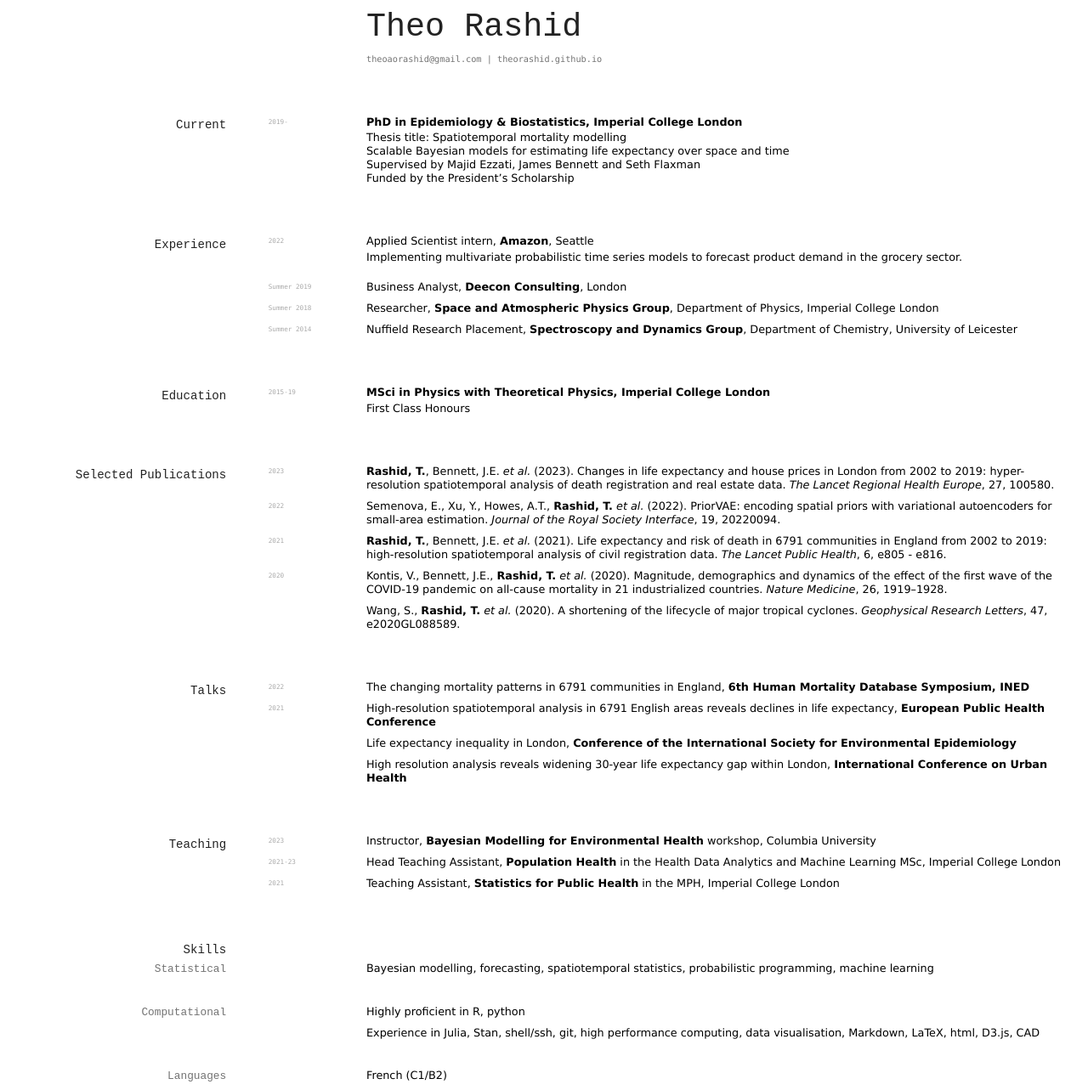
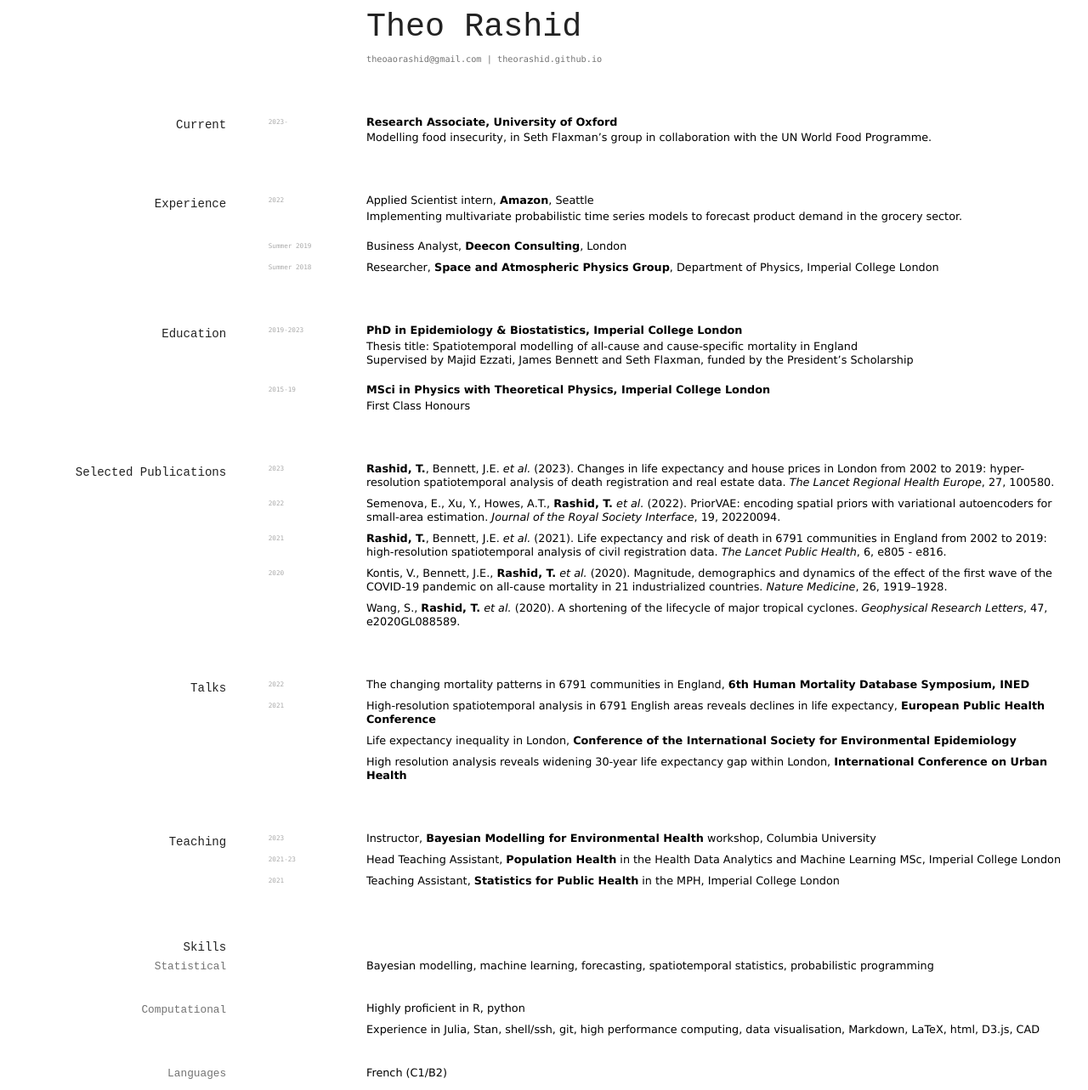
Before and after one commit to elipapa/markdown-cv, a Jekyll site: the page built from index.md, in a window 1280 px wide. Shown: the whole page at 85% size. Built offline with Jekyll 4.4.1, drawn with Linux system fonts in a browser that asks for light colours; our own code applies the rules of GitHub Pages for plain Markdown files.

Commit message:
assume phd is done

```diff
--- a/index.md
+++ b/index.md
@@ -12,13 +12,10 @@ layout: cv
 
 ## Current
 
-`2019-`
-__PhD in Epidemiology & Biostatistics, Imperial College London__
+`2023-`
+__Research Associate, University of Oxford__
 
-- Thesis title: Spatiotemporal mortality modelling
-- Scalable Bayesian models for estimating life expectancy over space and time
-- Supervised by [Majid Ezzati](https://www.imperial.ac.uk/people/majid.ezzati), [James Bennett](https://www.imperial.ac.uk/people/umahx99) and [Seth Flaxman](https://sethrf.com)
-- Funded by the President’s Scholarship
+- Modelling food insecurity, in [Seth Flaxman's](https://sethrf.com) group in collaboration with the UN World Food Programme.
 
 ## Experience
 
@@ -33,10 +30,17 @@ Business Analyst, __Deecon Consulting__, London
 `Summer 2018`
 Researcher, __Space and Atmospheric Physics Group__, Department of Physics, Imperial College London
 
-`Summer 2014`
-Nuffield Research Placement, __Spectroscopy and Dynamics Group__, Department of Chemistry, University of Leicester
+<!-- `Summer 2014`
+Nuffield Research Placement, __Spectroscopy and Dynamics Group__, Department of Chemistry, University of Leicester -->
 
 ## Education
+
+`2019-2023`
+__PhD in Epidemiology & Biostatistics, Imperial College London__
+
+- Thesis title: Spatiotemporal modelling of all-cause and cause-specific mortality in England
+<!-- - Scalable Bayesian models for estimating life expectancy over space and time -->
+- Supervised by [Majid Ezzati](https://www.imperial.ac.uk/people/majid.ezzati), [James Bennett](https://www.imperial.ac.uk/people/umahx99) and [Seth Flaxman](https://sethrf.com), funded by the President’s Scholarship
 
 `2015-19`
 __MSci in Physics with Theoretical Physics, Imperial College London__
@@ -93,7 +97,7 @@ Teaching Assistant, __Statistics for Public Health__ in the MPH, Imperial Colleg
 
 ### Statistical
 
-Bayesian modelling, forecasting, spatiotemporal statistics, probabilistic programming, machine learning
+Bayesian modelling, machine learning, forecasting, spatiotemporal statistics, probabilistic programming
 
 ### Computational
 
```
